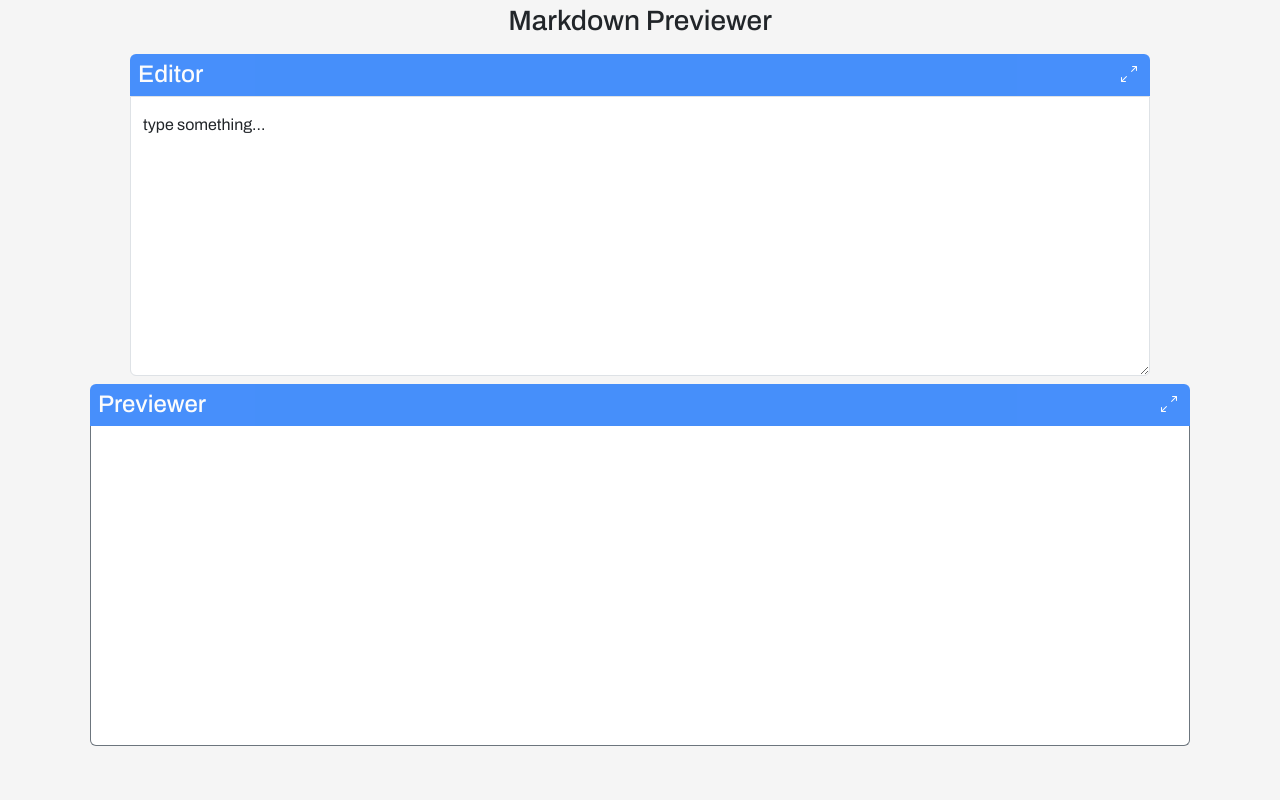
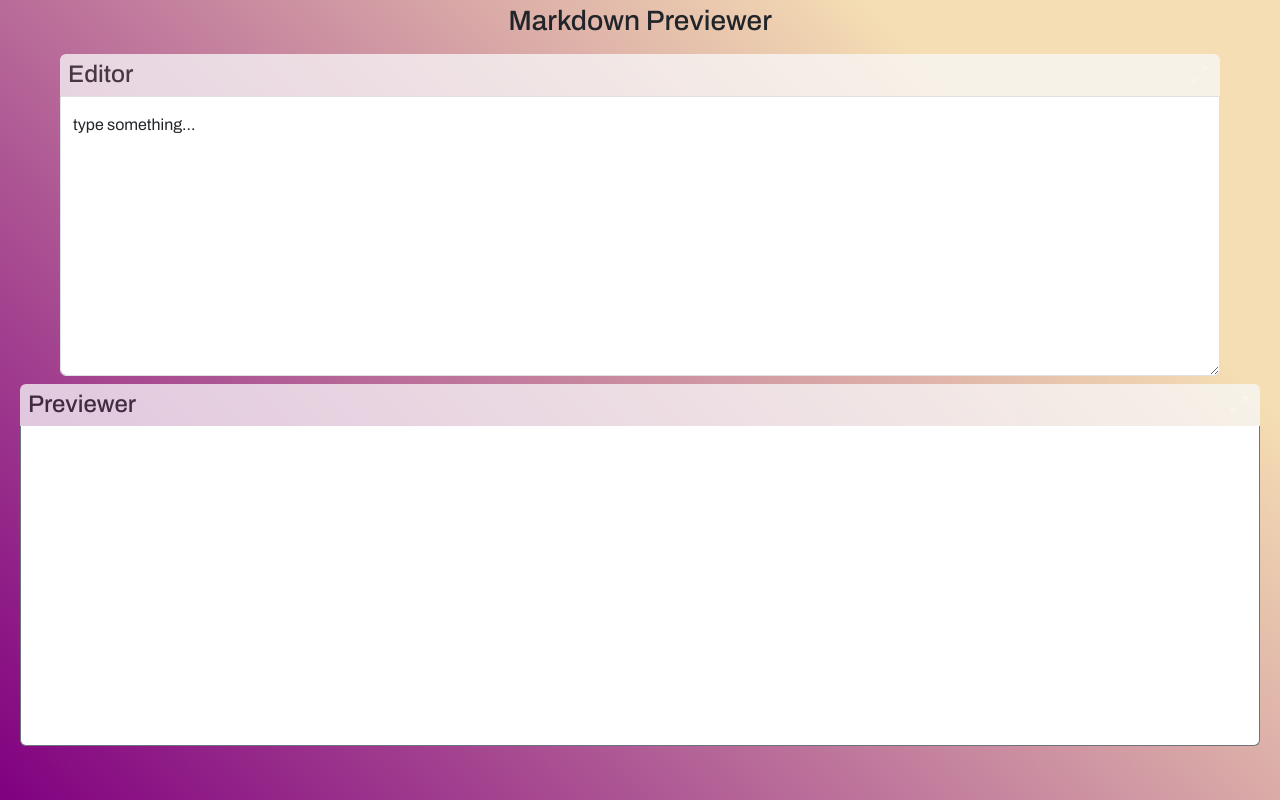
Before and after one commit to Izrael707/mark-down-previewer, a React (Vite) app: page / in a window 1280 px wide. Built offline with nearby package versions, Linux system fonts and the light colour scheme.

Commit message:
changed color background

```diff
--- a/src/App.jsx
+++ b/src/App.jsx
@@ -22,7 +22,7 @@ export default function App() {
 	}, [inputValue]);
 
 	return (
-		<div className="container-xl">
+		<div className="container-fluid" style={{height:'100vh', background:'-webkit-linear-gradient(45deg, purple, wheat 80%)'}}>
 			<div className="w-100 p-1">
 				<h3 className="text-center" style={{ cursor: "default" }}>
 					Markdown Previewer
--- a/src/components/Editor.jsx
+++ b/src/components/Editor.jsx
@@ -21,7 +21,7 @@ const Editor = ({
 
 	return (
 		<div className="mt-1 px-5">
-			<div className="bg-primary opacity-75 text-white rounded-top px-2 py-1 d-flex justify-content-between align-items-center">
+			<div className="bg-light opacity-75 rounded-top px-2 py-1 d-flex justify-content-between align-items-center">
 				<h4 className="mb-0">Editor</h4>
 				<button
 					onClick={handleIconClick}
--- a/src/components/Previewer.jsx
+++ b/src/components/Previewer.jsx
@@ -11,7 +11,7 @@ const Previewer = ({ markedDownText, previewerIconClicked, setPreviewerIconClick
   const previewTabStyles = previewerIconClicked ? { height: "75vh" }:{ height: "40vh" }
 	return (
 		<div className="mt-2 px-2">
-			<div className="bg-primary opacity-75 text-white rounded-top px-2 py-1 d-flex justify-content-between align-items-center">
+			<div className="bg-light opacity-75 rounded-top px-2 py-1 d-flex justify-content-between align-items-center">
 				<h4 className="mb-0">Previewer</h4>
 				<button
 					onClick={handleIconClick}
```
